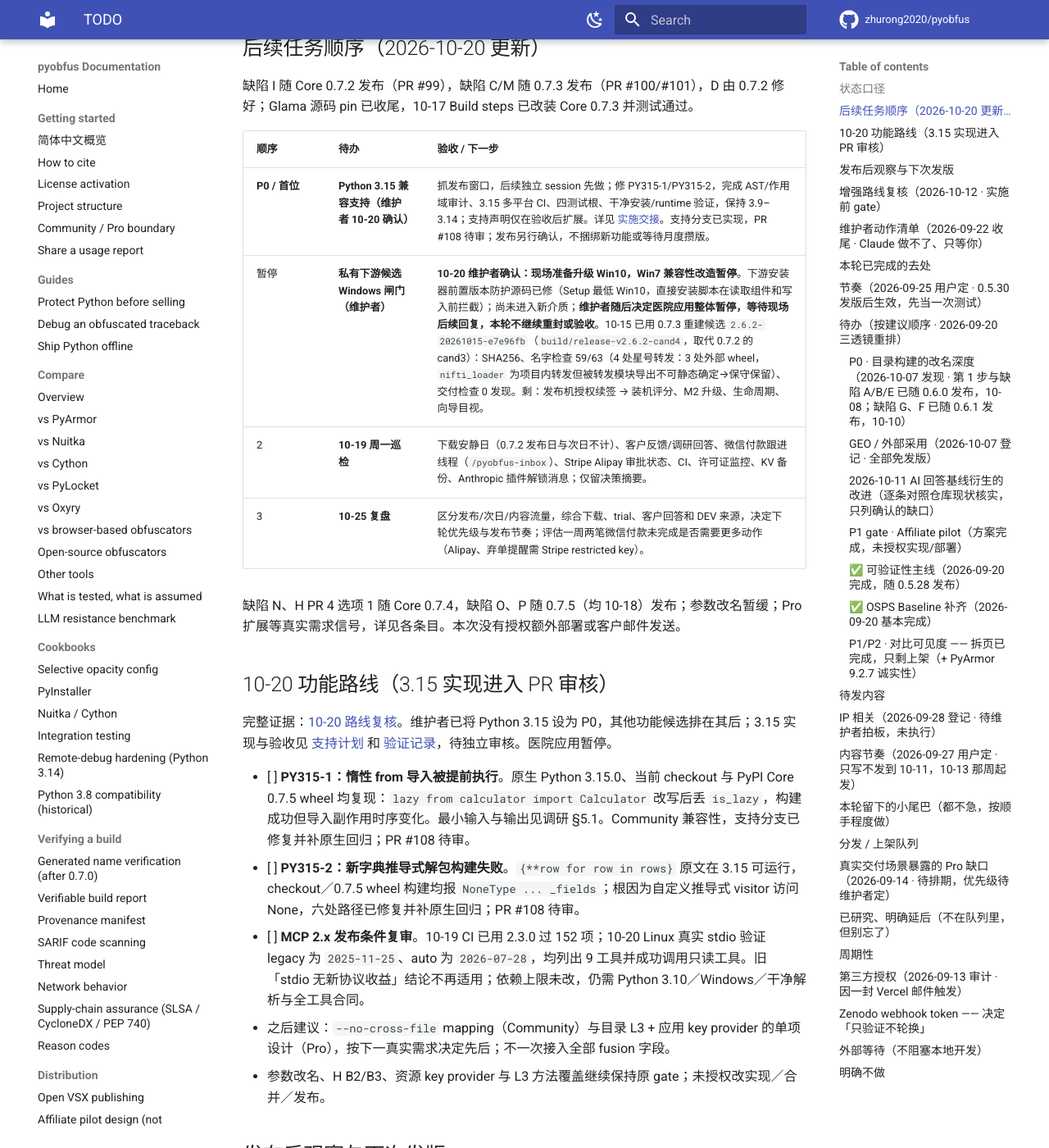
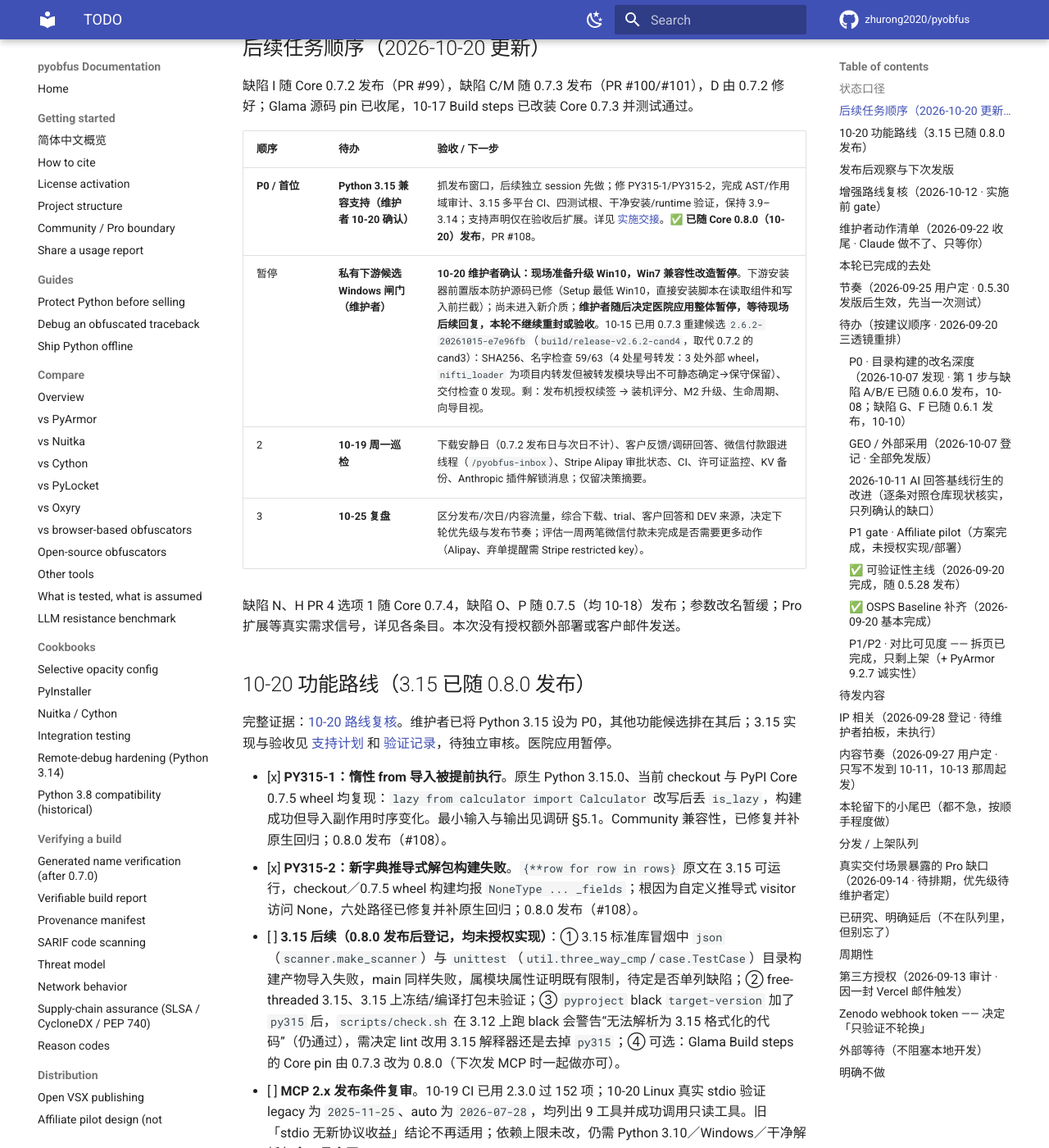
Before and after one commit to zhurong2020/pyobfus, an MkDocs documentation site: the page built from docs/TODO.md, in a window 1280 px wide and 1400 px high, scrolled down 737 px. Shown: the whole window at 82% size. Built offline with MkDocs 1.6.1 and Material for MkDocs 9.7.7, drawn with Linux system fonts in a browser that asks for light colours; comment, search, counter and statistics services are not loaded.

Commit message:
docs: record Core 0.8.0 publication and sync citation to Zenodo 23500657
Co-Authored-By: Claude Opus 5.5 <noreply@anthropic.com>

```diff
--- a/docs/CURRENT_PLAN_ZH.md
+++ b/docs/CURRENT_PLAN_ZH.md
@@ -1,6 +1,8 @@
 # pyobfus 当前计划
 
-**2026-10-20 Python 3.15 P0 实现进入审核交接**：支持分支修复 PY315-1/PY315-2、3.15 匿名 symtable 名称与 Pro 惰性导入路径，增加 3.15 三平台 CI；验收范围与限制见 [验证记录](PYTHON315_VALIDATION.md)，清单见 [支持计划](PYTHON315_SUPPORT_PLAN.md)。PR #108 待 Claude 独立审核；本轮不合并、不改版本号、不发版。医院应用继续暂停。
+**2026-10-20 夜 Core 0.8.0 已发布（Python 3.15 支持，维护者当日要求推进至发版）**：Codex 无头实现 PR #108（中途 5 小时额度用尽，19:50 续跑收尾），Claude 用自建原生 3.15 对抗样例（惰性导入时机/别名/相对/缺失模块延迟报错、`__lazy_modules__`、PEP 798 全形态含类体与 async）独立审核：目录、`--no-crossfile-local-names`、单文件均与原文一致；`--no-cross-file` 与关闭模块属性改写下的差异在 main+3.14 普通导入同样出现，属既有限制。squash 合并 `baae6ee`，发版提交 `4cead89` CI 34/34 + CodeQL/Packaging 通过后打 `v0.8.0`。Release workflow 首次因 sigstore Fulcio 502 失败（未上传），重跑成功；PyPI wheel/sdist PEP 740 publisher=release.yml，3.15 分类器已上；全新 3.15 与 3.10 venv 从 PyPI 安装、pip check 通过，3.15 上三组样例产物一致，3.15 构建的普通源码在 3.10 运行一致。GitHub Release 已建。MCP 0.3.13 / runtime 0.1.1 / VS Code 不发（MCP、runtime 仅分类器在仓库更新）。Zenodo record `23500657`（v0.8.0）已核，CFF 已同步。遗留见 `TODO.md` 10-20 段。
+
+**2026-10-20 Python 3.15 P0 实现进入审核交接（已由上段 0.8.0 发布取代）**：支持分支修复 PY315-1/PY315-2、3.15 匿名 symtable 名称与 Pro 惰性导入路径，增加 3.15 三平台 CI；验收范围与限制见 [验证记录](PYTHON315_VALIDATION.md)，清单见 [支持计划](PYTHON315_SUPPORT_PLAN.md)。PR #108 待 Claude 独立审核；本轮不合并、不改版本号、不发版。医院应用继续暂停。
 
 **2026-10-20 最新功能调研（未授权实现）**：医院应用整体暂停，等待现场后续反馈；本轮仅研究 pyobfus。新报告 `FEATURE_EXPANSION_RESEARCH_2026-10-20.md`：原生 Python 3.15.0 在 checkout 与 PyPI 0.7.5 wheel 复现两项 Community 兼容性缺口（PY315-1 lazy from 丢惰性标记、导入提前；PY315-2 字典推导式解包构建失败）；普通导入对照正常，未宣称全面支持 3.15。MCP SDK 2.3.0 已在 10-19 CI 过 152 项，本轮真实 stdio 在 legacy/auto 分别协商 `2025-11-25`/`2026-07-28`，9 工具及只读调用通过，旧「stdio 没收益」结论需撤销；依赖上限未改。建议先兼容性与 MCP 发布条件复审，再推进独立文件 mapping／目录 L3 设计。小型证据私有 `docs/internal/research-2026-10-20/`。本轮未修改产品代码、未提交或发布。
 
--- a/docs/TODO.md
+++ b/docs/TODO.md
@@ -24,19 +24,20 @@
 
 | 顺序 | 待办 | 验收 / 下一步 |
 |---|---|---|
-| **P0 / 首位** | **Python 3.15 兼容支持（维护者 10-20 确认）** | 抓发布窗口，后续独立 session 先做；修 PY315-1/PY315-2，完成 AST/作用域审计、3.15 多平台 CI、四测试根、干净安装/runtime 验证，保持 3.9–3.14；支持声明仅在验收后扩展。详见 [实施交接](PYTHON315_SUPPORT_PLAN.md)。支持分支已实现，PR #108 待审；发布另行确认，不捆绑新功能或等待月度攒版。 |
+| **P0 / 首位** | **Python 3.15 兼容支持（维护者 10-20 确认）** | 抓发布窗口，后续独立 session 先做；修 PY315-1/PY315-2，完成 AST/作用域审计、3.15 多平台 CI、四测试根、干净安装/runtime 验证，保持 3.9–3.14；支持声明仅在验收后扩展。详见 [实施交接](PYTHON315_SUPPORT_PLAN.md)。✅ **已随 Core 0.8.0（10-20）发布**，PR #108。 |
 | 暂停 | **私有下游候选 Windows 闸门（维护者）** | **10-20 维护者确认：现场准备升级 Win10，Win7 兼容性改造暂停**。下游安装器前置版本防护源码已修（Setup 最低 Win10，直接安装脚本在读取组件和写入前拦截）；尚未进入新介质；**维护者随后决定医院应用整体暂停，等待现场后续回复，本轮不继续重封或验收**。10-15 已用 0.7.3 重建候选 `2.6.2-20261015-e7e96fb`（`build/release-v2.6.2-cand4`，取代 0.7.2 的 cand3）：SHA256、名字检查 59/63（4 处星号转发：3 处外部 wheel，`nifti_loader` 为项目内转发但被转发模块导出不可静态确定→保守保留）、交付检查 0 发现。剩：发布机授权续签 → 装机评分、M2 升级、生命周期、向导目视。 |
 | 2 | **10-19 周一巡检** | 下载安静日（0.7.2 发布日与次日不计）、客户反馈/调研回答、微信付款跟进线程（`/pyobfus-inbox`）、Stripe Alipay 审批状态、CI、许可证监控、KV 备份、Anthropic 插件解锁消息；仅留决策摘要。 |
 | 3 | **10-25 复盘** | 区分发布/次日/内容流量，综合下载、trial、客户回答和 DEV 来源，决定下轮优先级与发布节奏；评估一周两笔微信付款未完成是否需要更多动作（Alipay、弃单提醒需 Stripe restricted key）。 |
 
 缺陷 N、H PR 4 选项 1 随 Core 0.7.4，缺陷 O、P 随 0.7.5（均 10-18）发布；参数改名暂缓；Pro 扩展等真实需求信号，详见各条目。本次没有授权额外部署或客户邮件发送。
 
-## 10-20 功能路线（3.15 实现进入 PR 审核）
+## 10-20 功能路线（3.15 已随 0.8.0 发布）
 
 完整证据：[10-20 路线复核](FEATURE_EXPANSION_RESEARCH_2026-10-20.md)。维护者已将 Python 3.15 设为 P0，其他功能候选排在其后；3.15 实现与验收见 [支持计划](PYTHON315_SUPPORT_PLAN.md) 和 [验证记录](PYTHON315_VALIDATION.md)，待独立审核。医院应用暂停。
 
-- [ ] **PY315-1：惰性 from 导入被提前执行**。原生 Python 3.15.0、当前 checkout 与 PyPI Core 0.7.5 wheel 均复现：`lazy from calculator import Calculator` 改写后丢 `is_lazy`，构建成功但导入副作用时序变化。最小输入与输出见调研 §5.1。Community 兼容性，支持分支已修复并补原生回归；PR #108 待审。
-- [ ] **PY315-2：新字典推导式解包构建失败**。`{**row for row in rows}` 原文在 3.15 可运行，checkout／0.7.5 wheel 构建均报 `NoneType ... _fields`；根因为自定义推导式 visitor 访问 None，六处路径已修复并补原生回归；PR #108 待审。
+- [x] **PY315-1：惰性 from 导入被提前执行**。原生 Python 3.15.0、当前 checkout 与 PyPI Core 0.7.5 wheel 均复现：`lazy from calculator import Calculator` 改写后丢 `is_lazy`，构建成功但导入副作用时序变化。最小输入与输出见调研 §5.1。Community 兼容性，已修复并补原生回归；0.8.0 发布（#108）。
+- [x] **PY315-2：新字典推导式解包构建失败**。`{**row for row in rows}` 原文在 3.15 可运行，checkout／0.7.5 wheel 构建均报 `NoneType ... _fields`；根因为自定义推导式 visitor 访问 None，六处路径已修复并补原生回归；0.8.0 发布（#108）。
+- [ ] **3.15 后续（0.8.0 发布后登记，均未授权实现）**：① 3.15 标准库冒烟中 `json`（`scanner.make_scanner`）与 `unittest`（`util.three_way_cmp`/`case.TestCase`）目录构建产物导入失败，main 同样失败，属模块属性证明既有限制，待定是否单列缺陷；② free-threaded 3.15、3.15 上冻结/编译打包未验证；③ `pyproject` black `target-version` 加了 `py315` 后，`scripts/check.sh` 在 3.12 上跑 black 会警告“无法解析为 3.15 格式化的代码”（仍通过），需决定 lint 改用 3.15 解释器还是去掉 `py315`；④ 可选：Glama Build steps 的 Core pin 由 0.7.3 改为 0.8.0（下次发 MCP 时一起做亦可）。
 - [ ] **MCP 2.x 发布条件复审**。10-19 CI 已用 2.3.0 过 152 项；10-20 Linux 真实 stdio 验证 legacy 为 `2025-11-25`、auto 为 `2026-07-28`，均列出 9 工具并成功调用只读工具。旧「stdio 无新协议收益」结论不再适用；依赖上限未改，仍需 Python 3.10／Windows／干净解析与全工具合同。
 - 之后建议：`--no-cross-file` mapping（Community）与目录 L3 + 应用 key provider 的单项设计（Pro），按下一真实需求决定先后；不一次接入全部 fusion 字段。
 - 参数改名、H B2/B3、资源 key provider 与 L3 方法覆盖继续保持原 gate；未授权改实现／合并／发布。
```
Also changed, not shown: CLAUDE.md (+3 -3 lines), docs/PYTHON315_SUPPORT_PLAN.md (+1 -1 lines), 1 other file.
